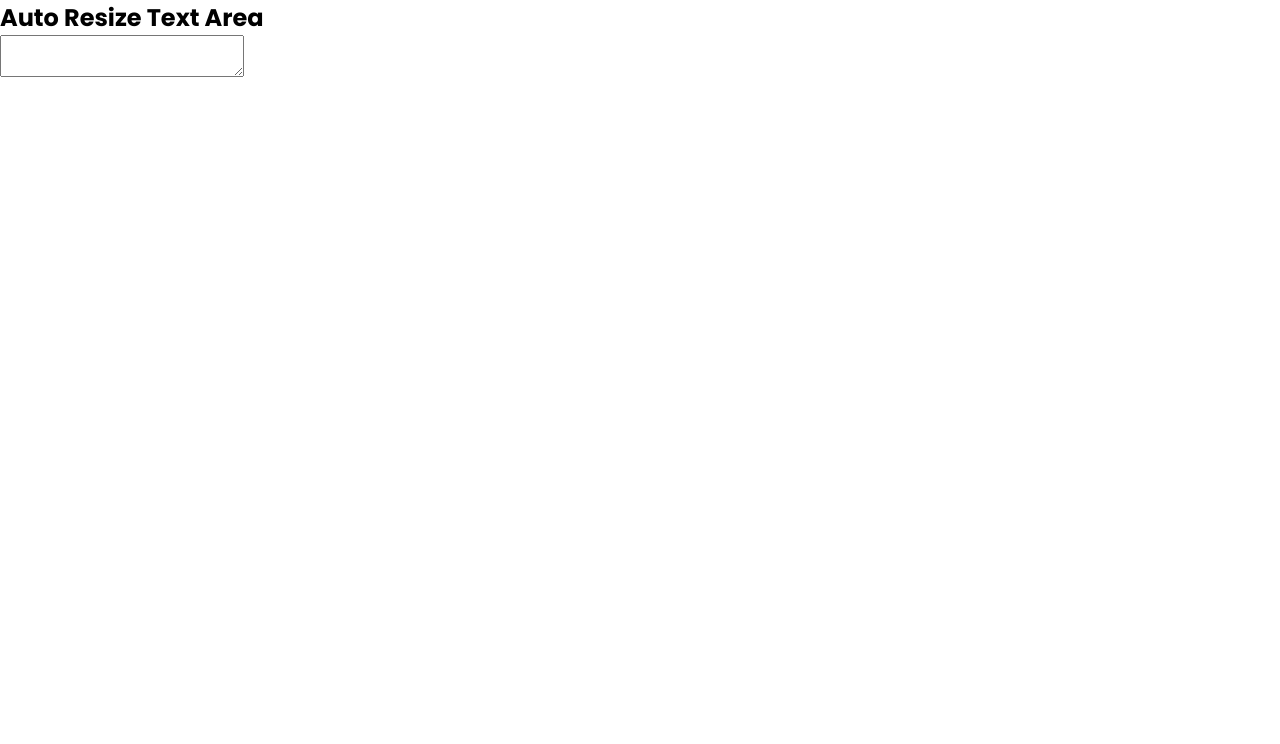
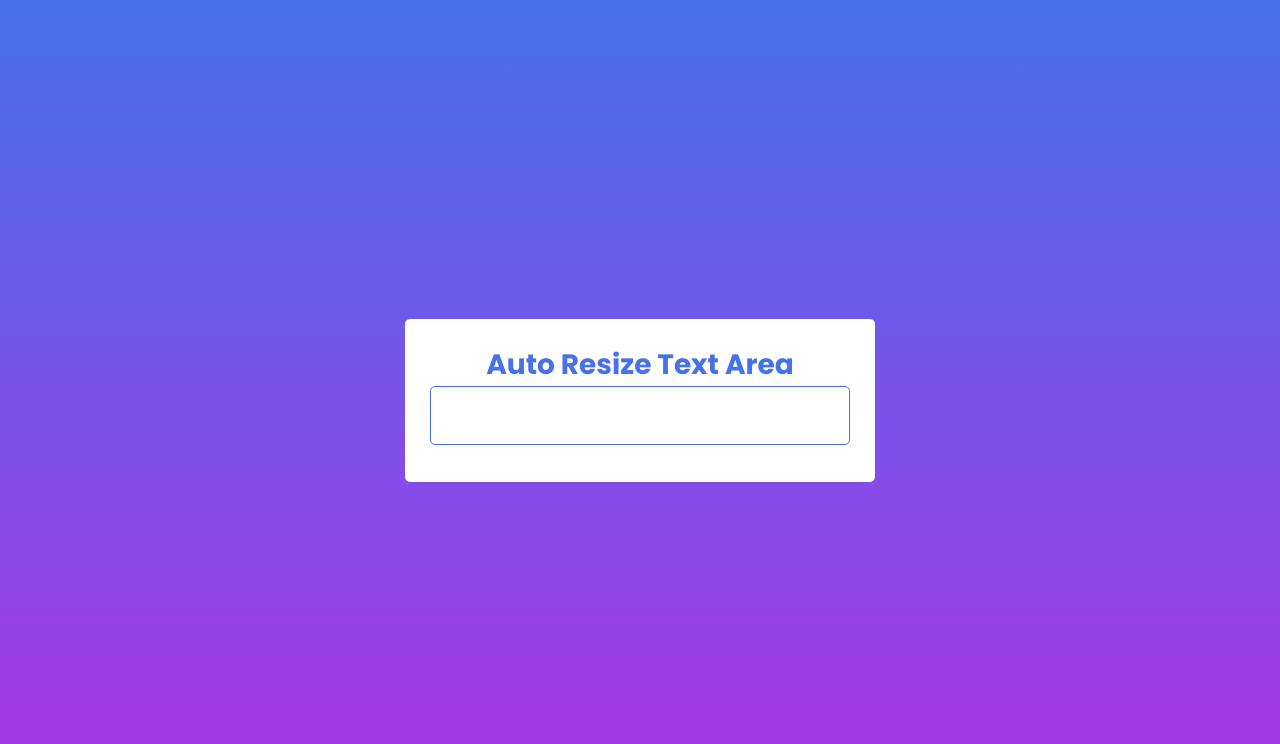
Before and after one commit to JesusEArambula/resize-text-exercise, a plain HTML site: page index.html in a window 1280 px wide. Drawn offline with Linux system fonts and the light colour scheme.

Commit message:
Done, huehue

```diff
--- a/index.html
+++ b/index.html
@@ -9,8 +9,7 @@
 <body>
     <div class="wrapper">
         <h2>Auto Resize Text Area</h2>
-
-        <textarea placeholder="write something here..." spellcheck="false" required>
+        <textarea placeholder="Type something here..." spellcheck="false" required>
         </textarea>
     </div>
     <script src="script.js"></script>
--- a/script.js
+++ b/script.js
@@ -0,0 +1,7 @@
+let textarea = document.querySelector("textarea");
+textarea.addEventListener("keyup", (e) =>
+{
+    textarea.style.height = "59px";
+    let sHeight = textarea.scrollHeight;
+    textarea.style.height = `${sHeight}px`;
+});
--- a/style.css
+++ b/style.css
@@ -5,3 +5,54 @@
     padding: 0;
     box-sizing: border-box;
 }
+
+
+body
+{
+    min-height: 100vh;
+    display: flex;
+    align-items: center;
+    justify-content: center;
+    background: linear-gradient(#4671EA, #AC34E7);
+}
+
+.wrapper
+{
+    width: 470px;
+    background: #fff;
+    border-radius: 5px;
+    padding: 25px 25px 30px;
+}
+
+.wrapper h2
+{
+    color: #4671EA;
+    font-size: 28px;
+    text-align: center;
+}
+
+.wrapper textarea
+{
+    width: 100%;
+    height: 59px;
+    padding: 15px;
+    border-radius: 5px;
+    outline: none;
+    resize: none;
+    font-size: 16px;
+    border-color: #bfbfbf;
+    border-radius: 5px;
+    max-height: 330px;
+}
+
+textarea:is(:focus, :valid)
+{
+    border-color: #4671EA;
+    padding: 14px;
+    border-color: #4671EA;
+}
+
+textarea::-webkit-scrollbar
+{
+    width: 0px;
+}
```
